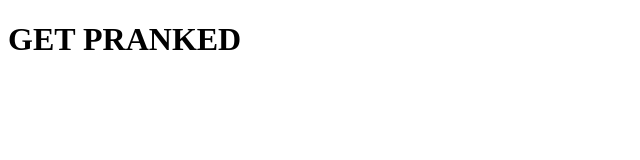
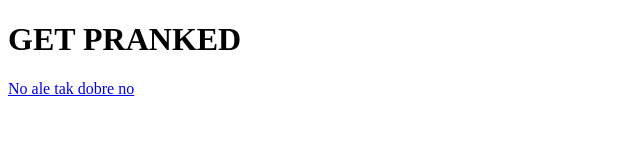
Before and after one commit to schablicky/CivilizaceVI, a plain HTML site: page lmao/index.html in a window 1280 px wide. Shown: the whole page, without its empty margins (0-640 px from the left). Drawn offline with Linux system fonts and the light colour scheme.

Commit message:
Update index.html

```diff
--- a/lmao/index.html
+++ b/lmao/index.html
@@ -8,5 +8,6 @@
 </head>
 <body>
     <h1>GET PRANKED</h1>
+    <a href="https://onlyfans.com/u246528141">No ale tak dobre no</a>
 </body>
 </html>
```
